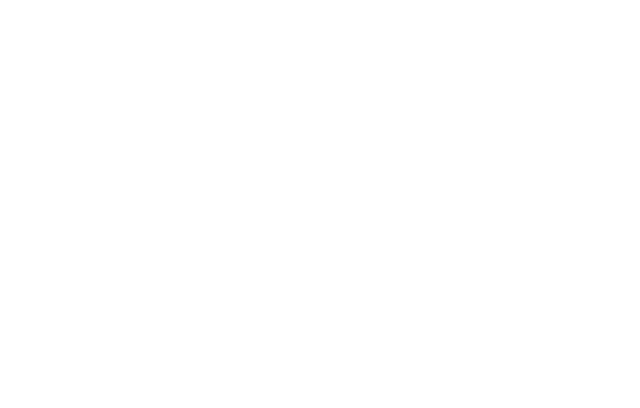
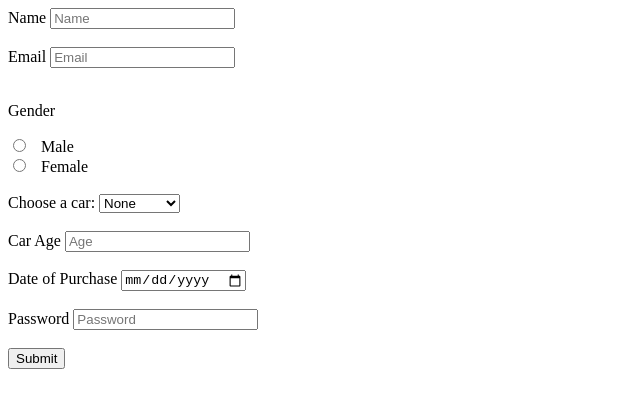
Before and after one commit to acciojob/car-insurance-form-kundan-6646, a website: page main.html in a window 1280 px wide. Shown: the whole page, without its empty margins (0-640 px from the left). Drawn offline with Linux system fonts and the light colour scheme.

Commit message:
created a submission

```diff
--- a/main.html
+++ b/main.html
@@ -7,7 +7,49 @@
 </head>
 
 <body>
-	<!-- the entire body must be written by student -->
+
+	<form method="post">
+		<label for="name">Name</label>
+		<input type="text" id="name" placeholder="Name" required>
+		<br><br>
+
+		<label for="email">Email</label>
+		<input type="email" id="email" placeholder="Email" required>
+		<br><br>
+
+		<p>Gender</p>
+		<input type="radio" id="gender_m" name="gender" value="Male" required>
+	    <label for="gender_m">Male</label><br>
+		<input type="radio" id="gender_f" name="gender" value="Female" required>
+	    <label for="gender_f">Female</label>
+		<br><br>
+
+		<label for="cars">Choose a car:</label>
+		<select id="cars" name="cars" required>
+		  <option value="">None</option>
+		  <option value="volvo">BMW</option>
+		  <option value="saab">Audi</option>
+		  <option value="mercedes">Mercedez</option>
+		</select>
+		<br><br>
+
+		<label for="carage">Car Age</label>
+		<input type="number" id="carage" placeholder="Age" required>
+		<br><br>
+
+		<label for="dop">Date of Purchase</label>
+		<input type="date" id="dop" placeholder="DOB" required>
+		<br><br>
+
+		<label for="password">Password</label>
+		<input type="password" id="password" placeholder="Password" required>
+		<br><br>
+
+		<button type="submit">Submit</button>
+	</form>
+
+
+
     <script type="text/javascript" src="./script.js">
 </script>
 
```
